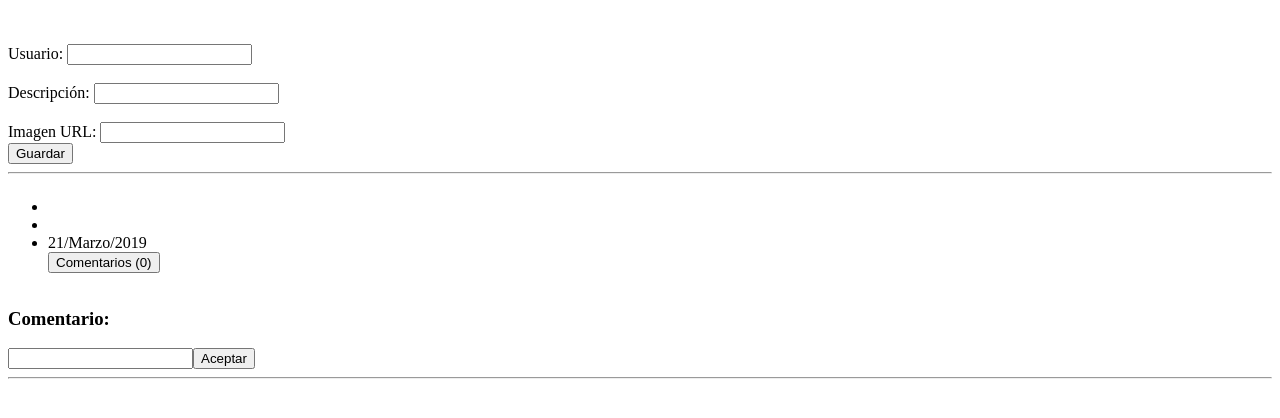
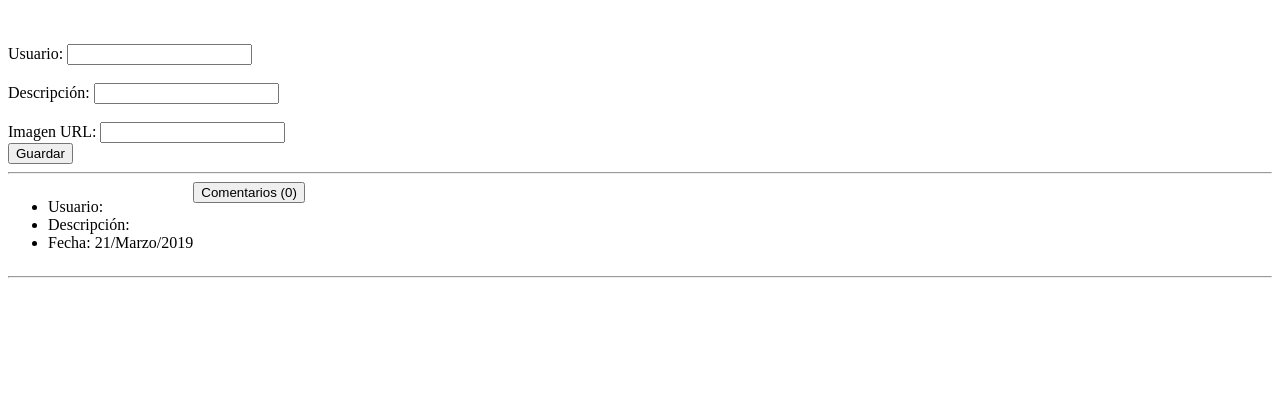
Before and after one commit to CristianAOH/Proyecto1.1, a plain HTML site: page index.html in a window 1280 px wide. Both pictures are taken after a click on the button "Guardar". Drawn offline with Linux system fonts and the light colour scheme.

Commit message:
Funcional

```diff
--- a/script.js
+++ b/script.js
@@ -1,6 +1,7 @@
 var nuevaPublicacion = 0;
 var arrayMeses = ["Enero", "Febrero", "Marzo", "Abril", "Mayo", "Junio", "Julio", "Agosto", "Septiembre", "Octubre", "Noviembre", "Diciembre"];
 var fecha = new Date;
+var numPublicacion = 0;
 
 function guardar(){
 	console.log("Sha se guardo :3");
@@ -18,10 +19,12 @@ function limpiarCampos(){
 }
 
 function crearPublicacion(user, desc, imag){
+	var id = numPublicacion;
 	//Sección de la Publicación
 	var divTodo = document.createElement("div");
 	var divImagen = document.createElement("div");
 	var divPublicaciones = document.createElement("div");
+	var divBoton = document.createElement("div");
 	var divComentarios = document.createElement("div");
 	var crearLista = document.createElement("ul");
 	var crearUsuario = document.createElement("li");
@@ -30,25 +33,32 @@ function crearPublicacion(user, desc, imag){
 	var crearFecha = document.createElement("li");
 	var crearBoton = document.createElement("button");
 	var crearSeparador = document.createElement("hr");
+
+	divTodo.id = "div_todo"+numPublicacion;
 	divImagen.className = "columna1";
 	divPublicaciones.className = "columna2";
-	divComentarios.id = "div_comentarios";
-	crearUsuario.textContent = user;
-	crearDescripcion.textContent = desc;
-	crearFecha.textContent = fecha.getDate() + "/" + arrayMeses[fecha.getMonth()] + "/" + fecha.getFullYear();
+	divBoton.className = "columna3";
+
+	divComentarios.id = "div_comentarios" + numPublicacion;
+	divComentarios.style.display = "none";
+	crearUsuario.textContent = "Usuario: " + user;
+	crearDescripcion.textContent = "Descripción: " + desc;
+	crearFecha.textContent = "Fecha: " + fecha.getDate() + "/" + arrayMeses[fecha.getMonth()] + "/" + fecha.getFullYear();
 	crearImagen.src = imag;
 	crearImagen.width = 150;
 	crearImagen.heigth = 150;
 	crearBoton.textContent = "Comentarios (" + nuevaPublicacion + ")";
-	crearBoton.addEventListener("click", hideDiv, false);
+	crearBoton.addEventListener("click", function(){hideDiv(id)}, false);
+
 	divImagen.appendChild(crearImagen);
 	crearLista.appendChild(crearUsuario);
 	crearLista.appendChild(crearDescripcion);
 	crearLista.appendChild(crearFecha);
-	crearLista.appendChild(crearBoton);
 	divPublicaciones.appendChild(crearLista);
+	divBoton.appendChild(crearBoton);
 	divTodo.appendChild(divImagen);
 	divTodo.appendChild(divPublicaciones);
+	divTodo.appendChild(divBoton);
 	divTodo.appendChild(divComentarios);
 	divTodo.appendChild(crearSeparador);
 
@@ -58,9 +68,15 @@ function crearPublicacion(user, desc, imag){
 	var entradaComentario = document.createElement("input");
 	var botonAgregarComentario = document.createElement("button");
 	var seccionComentarios = document.createElement("div");
+
+	seccionComentarios.id = "colocarComments"+numPublicacion;
 	tituloComentario.textContent = "Comentario: ";
+	entradaComentario.id = "input"+numPublicacion;
+	botonAgregarComentario.id = "botonAceptar"+numPublicacion;
 	botonAgregarComentario.textContent = "Aceptar";
-	botonAgregarComentario.addEventListener("click", crearComentario, false);
+	//Mandando parametro mediante funcion anonima
+	botonAgregarComentario.addEventListener("click", function(){crearComentario(id)}, false);
+
 	divInfoComentarios.appendChild(entradaComentario);
 	divInfoComentarios.appendChild(botonAgregarComentario);
 	divComentarios.appendChild(tituloComentario);
@@ -68,13 +84,36 @@ function crearPublicacion(user, desc, imag){
 	divComentarios.appendChild(seccionComentarios);
 
 	document.body.appendChild(divTodo);
+	numPublicacion++;
 }
 
-function hideDiv(){
-	console.log("Se escondio");
-	//document.getElementById("com0").style.display = "none";
+function hideDiv(aEsconder){
+	console.log(aEsconder);
+	if (document.getElementById("div_comentarios"+aEsconder).style.display == "none") {
+		document.getElementById("div_comentarios"+aEsconder).style.display = "block";
+	}else {
+		document.getElementById("div_comentarios"+aEsconder).style.display = "none";
+	}
 }
 
-function crearComentario(){
-	console.log("Se realizo el comentario");
+function crearComentario(idBoton){
+	console.log(idBoton);
+	//Obteniendo el comentario
+	var obtenerComentario = document.getElementById("input"+idBoton).value;
+
+	//Elementos para el comentario
+	var divComentarios = document.getElementById("colocarComments"+idBoton);
+	var parrafoComentario = document.createElement("p");
+	var spanFecha = document.createElement("span");
+
+	//Rellenando los elementos
+	parrafoComentario.textContent = obtenerComentario;
+	spanFecha.textContent = fecha.getDate() + "/" + arrayMeses[fecha.getMonth()] + "/" + fecha.getFullYear();
+
+	//Agregando elementos al div
+	divComentarios.appendChild(parrafoComentario);
+	divComentarios.appendChild(spanFecha);
+
+	//Vaciando input
+	document.getElementById("input"+idBoton).value = "";
 }
--- a/style.css
+++ b/style.css
@@ -1,8 +1,12 @@
 
-.columna1, .columna2 {
+.columna1, .columna2 , .columna3{
 	display: inline-block;
 }
 
 .columna2 {
 	vertical-align:top;
 }
+
+.columna3 {
+	text-align: right;
+}
```
